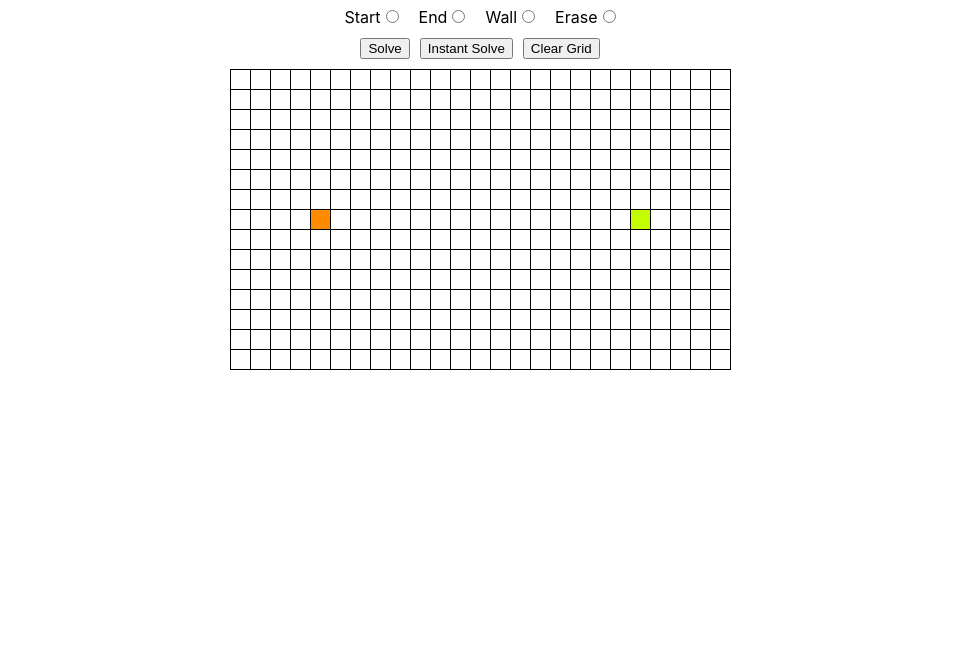
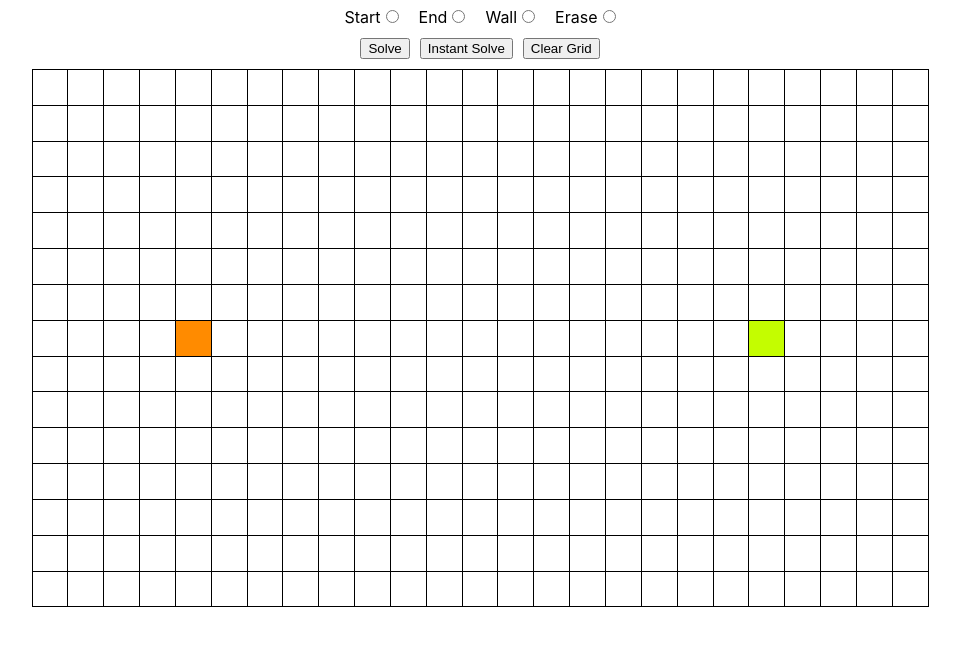
Before and after one commit to FFX3/PathfindingVisualiser, a React (Create React App) app: page / in a window 1280 px wide. Shown: the top 646 px of the page, without its empty margins (160-1120 px from the left). Built offline with nearby package versions, Linux system fonts and the light colour scheme.

Commit message:
im done with this project for now. fixed some more css issues

```diff
--- a/src/PathfindingVisualizer/PathfindingVisualizer.css
+++ b/src/PathfindingVisualizer/PathfindingVisualizer.css
@@ -4,7 +4,7 @@
   border-top:0px;
   border-left:0px;
   border-style: solid;
-  width: 500px;
+  width: 70vw;
   margin: auto;
 
 }
@@ -14,11 +14,11 @@
   display: flex;
   flex-direction: row;
   align-items: stretch;
-  height: 20px;
+  height: 2.8vw;
 }
 
 .node {
-  width: 20px;
+  width: 2.8vw;
   border-top:1px;
   border-left:1px;
   border-right: 0px;
--- a/src/PathfindingVisualizer/PathfindingVisualizer.jsx
+++ b/src/PathfindingVisualizer/PathfindingVisualizer.jsx
@@ -103,7 +103,7 @@ export default class PathfindingVisualizer extends Component {
         break;
       }
     }
-    console.log('No path found')
+    alert('No path found')
     return null
   }
 
```
